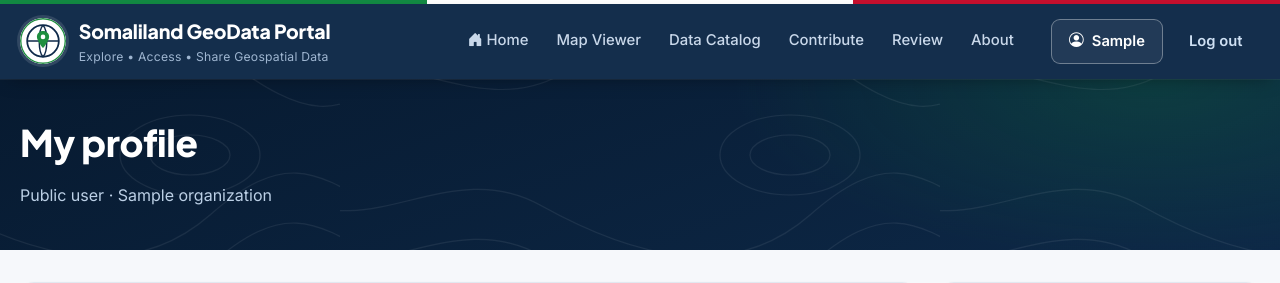
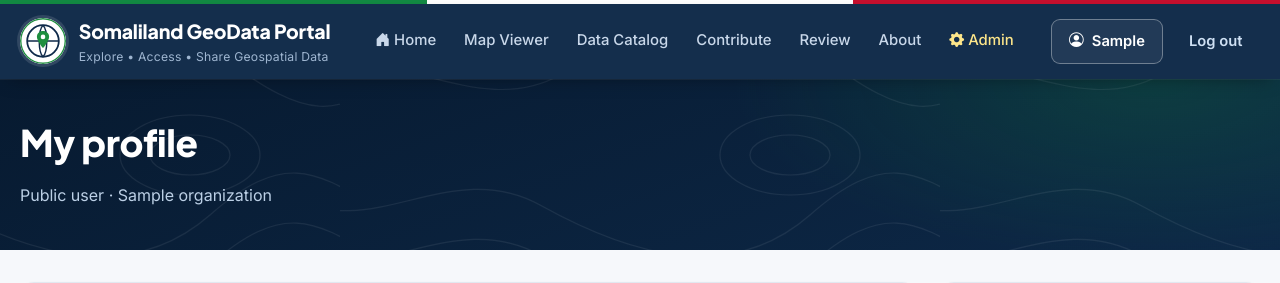
Before and after one commit to mohammedomerwarsame-prog/somaliland-geodata-portal, a Django app: page /accounts/profile/ in a window 1280 px wide. Shown: the top 283 px of the page. Run offline with Django 5.2, Linux system fonts and the light colour scheme; a user stored in the database is signed in; tables that the repository leaves empty hold one stand-in row (values such as "Sample post").

Commit message:
Add Admin link in header for staff, and a favicon
Co-Authored-By: Claude Opus 5.5 <noreply@anthropic.com>
Claude-Session: https://claude.ai/code/session_01Tzd7J8TZvvweN3szNzTT13

```diff
--- a/static/css/portal.css
+++ b/static/css/portal.css
@@ -97,6 +97,7 @@ img { max-width: 100%; }
 .main-nav a { color: #c9d8ea; text-decoration: none; padding: .5rem .8rem; font-weight: 500; font-size: .93rem; border-radius: 8px; transition: background .15s, color .15s; }
 .main-nav a:hover { color: #fff; background: rgba(255,255,255,.07); }
 .main-nav a.active { color: #fff; background: rgba(255,255,255,.1); box-shadow: inset 0 -2px 0 var(--green); }
+.main-nav a.nav-admin { color: #fde68a; }
 .badge-count { background: var(--orange); color: #fff; border-radius: 999px; padding: 0 .45rem; font-size: .72rem; font-weight: 700; margin-left: .2rem; }
 .auth-area { display: flex; gap: .5rem; align-items: center; }
 .nav-toggle { display: none; background: none; border: 0; color: #fff; font-size: 1.8rem; margin-left: auto; cursor: pointer; }
--- a/templates/base.html
+++ b/templates/base.html
@@ -4,6 +4,7 @@
   <meta charset="utf-8">
   <meta name="viewport" content="width=device-width, initial-scale=1">
   <title>{% block title %}{{ PORTAL_NAME }}{% endblock %}</title>
+  <link rel="icon" type="image/svg+xml" href="{% static 'images/emblem.svg' %}">
   <meta name="description" content="Official source for geographical data: boundaries, roads, water, elevation, land cover and more.">
   <link rel="preconnect" href="https://fonts.googleapis.com">
   <link rel="preconnect" href="https://fonts.gstatic.com" crossorigin>
@@ -42,6 +43,9 @@
         <a href="{% url 'datasets:review_queue' %}" class="{% if url == 'review_queue' %}active{% endif %}">Review{% if pending_review_count %} <span class="badge-count">{{ pending_review_count }}</span>{% endif %}</a>
       {% endif %}
       <a href="{% url 'datasets:about' %}" class="{% if url == 'about' %}active{% endif %}">About</a>
+      {% if user.is_authenticated and user.is_staff %}
+        <a href="{% url 'admin:index' %}" class="nav-admin"><i class="bi bi-gear-fill"></i> Admin</a>
+      {% endif %}
     </nav>
     {% endwith %}
 
```
